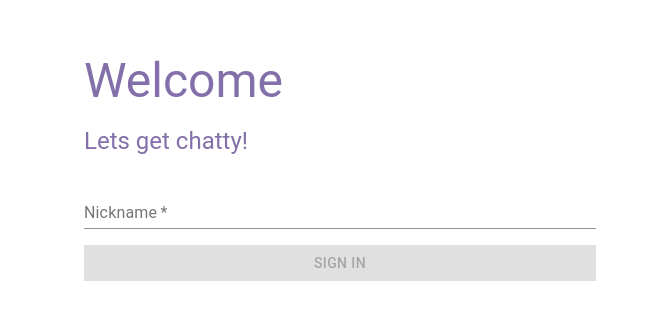
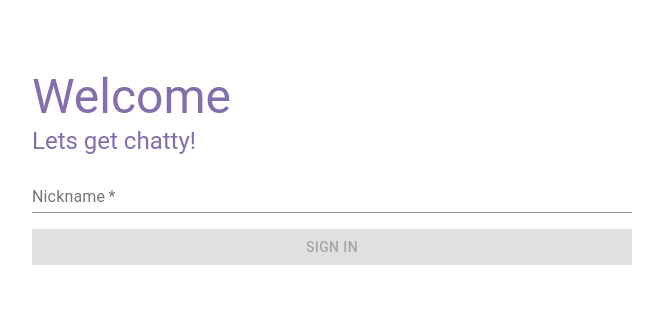
Before and after one commit to Beadsley/chatroom-client, a React (Create React App) app: page / in a window 1280 px wide. Shown: the part 229-548 px from the top of the page, without its empty margins (308-971 px from the left). Built offline with nearby package versions, Linux system fonts and the light colour scheme.

Commit message:
styling altered to landing

```diff
--- a/src/components/Landing.tsx
+++ b/src/components/Landing.tsx
@@ -17,10 +17,9 @@ const useStyles = makeStyles((theme) => ({
   root: {
     display: 'flex',
     flexDirection: 'column',
-    width: '40%',
-    '& > *': {
-      margin: theme.spacing(1),
-    },
+    maxWidth: '600px',
+    padding: '0 16px',
+    width: '100%',
   },
   form: {
     display: 'flex',
@@ -57,8 +56,9 @@ const LoginForm: React.FC = () => {
   };
 
   const handleSubmit = (e: React.MouseEvent<HTMLButtonElement>) => {
+    e.preventDefault();
+
     alert.activated && dispatch(closeAlert());
-    e.preventDefault();
     !user.connected && !user.awaitingResponse && dispatch(connectUser());
     !user.awaitingResponse && dispatch(newUser(name));
     setName('');
```
